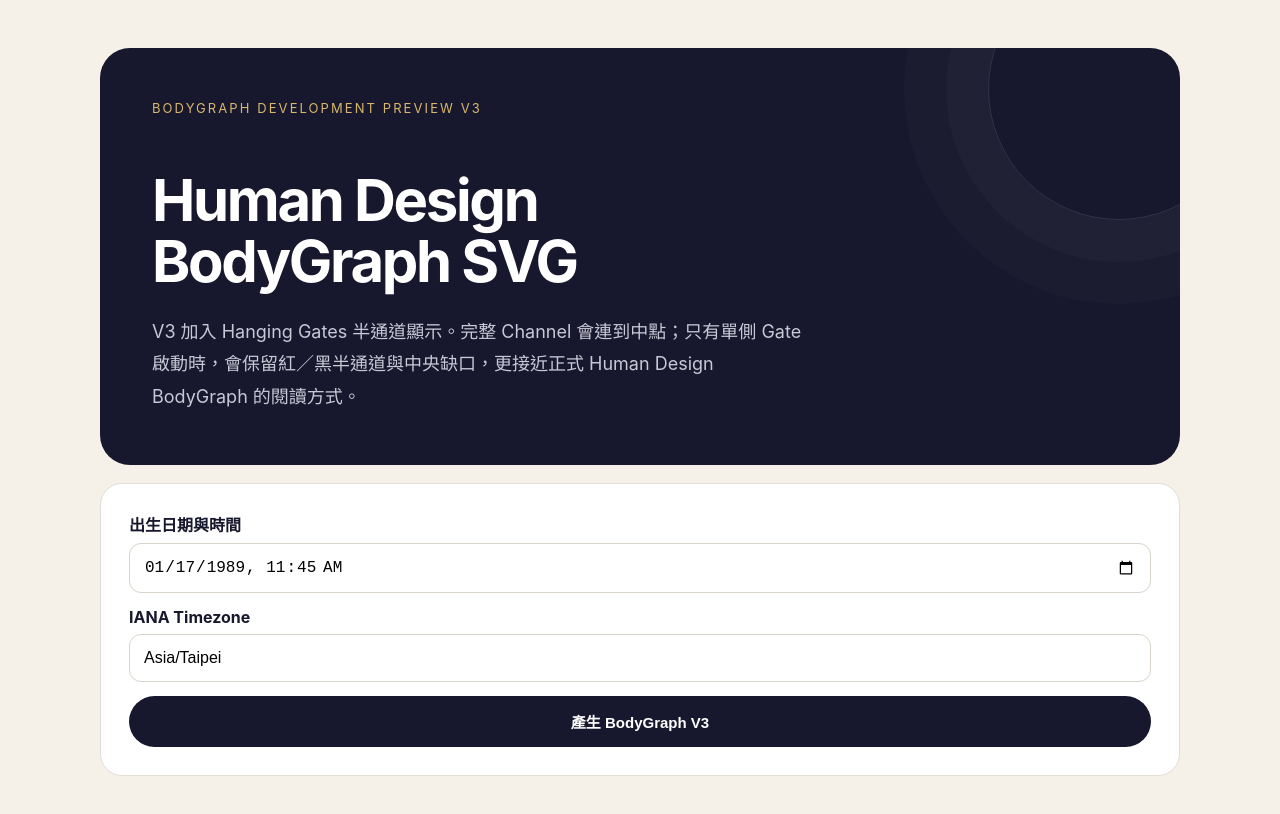
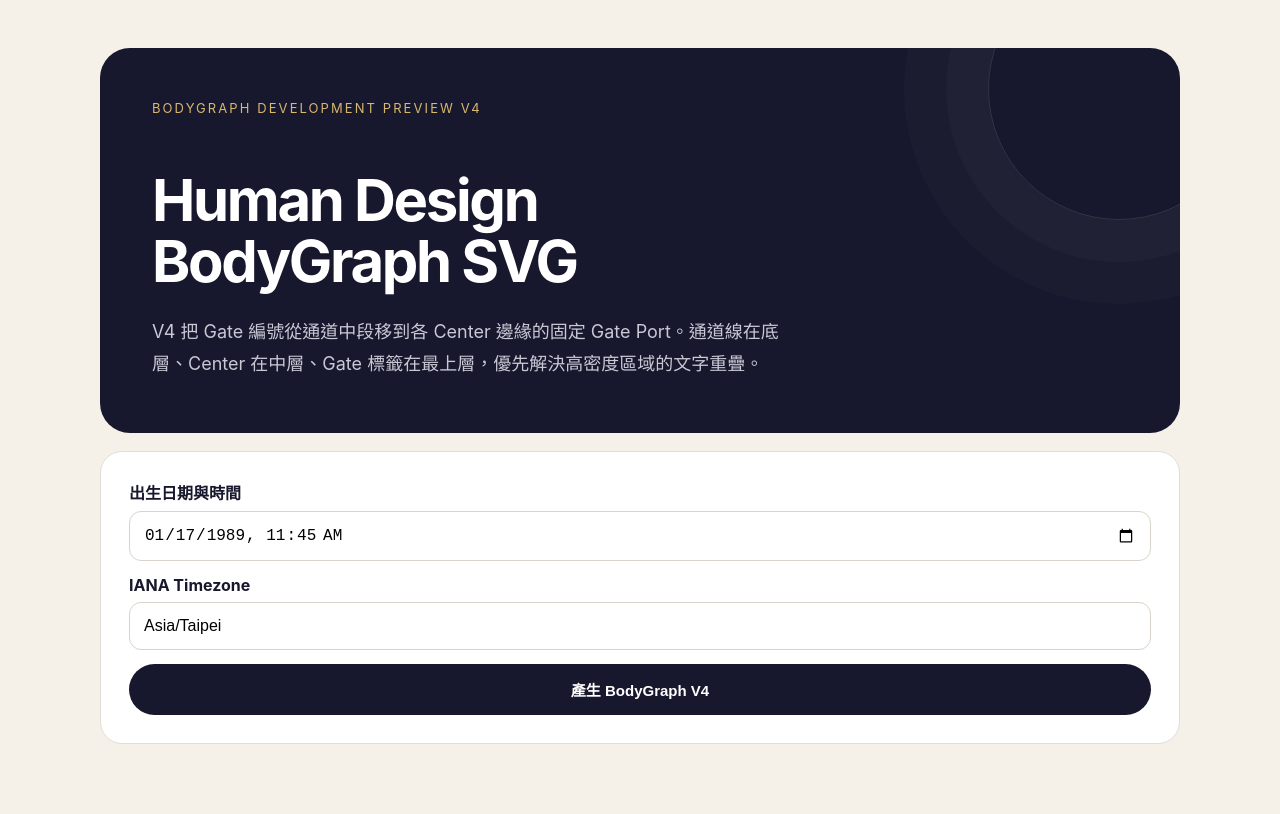
Before and after one commit to b9622024/human-design-fatloss-action, a Next.js app: page /dev/human-design-bodygraph in a window 1280 px wide. Shown: the top 814 px of the page. Built offline with nearby package versions, Linux system fonts and the light colour scheme.

Commit message:
Update BodyGraph preview to V4 gate-port layout

```diff
--- a/app/dev/human-design-bodygraph/page.tsx
+++ b/app/dev/human-design-bodygraph/page.tsx
@@ -47,10 +47,10 @@ export default function HumanDesignBodyGraphPage() {
   return (
     <main className="page-shell">
       <section className="hero-card">
-        <div className="eyebrow">BODYGRAPH DEVELOPMENT PREVIEW V3</div>
+        <div className="eyebrow">BODYGRAPH DEVELOPMENT PREVIEW V4</div>
         <h1 style={{ fontSize: "clamp(34px,6vw,58px)" }}>Human Design<br />BodyGraph SVG</h1>
         <p className="lead">
-          V3 加入 Hanging Gates 半通道顯示。完整 Channel 會連到中點；只有單側 Gate 啟動時，會保留紅／黑半通道與中央缺口，更接近正式 Human Design BodyGraph 的閱讀方式。
+          V4 把 Gate 編號從通道中段移到各 Center 邊緣的固定 Gate Port。通道線在底層、Center 在中層、Gate 標籤在最上層，優先解決高密度區域的文字重疊。
         </p>
       </section>
 
@@ -65,16 +65,16 @@ export default function HumanDesignBodyGraphPage() {
             <input value={timezone} onChange={(e) => setTimezone(e.target.value)} style={{ padding: 14, borderRadius: 12, border: "1px solid #d9d4ca", fontSize: 16 }} />
           </label>
           <button type="submit" disabled={loading} style={{ padding: 15, border: 0, borderRadius: 999, background: "#17172d", color: "white", fontWeight: 700, fontSize: 15 }}>
-            {loading ? "計算中…" : "產生 BodyGraph V3"}
+            {loading ? "計算中…" : "產生 BodyGraph V4"}
           </button>
         </form>
       </section>
 
       {result?.coreChart && (
         <section className="card" style={{ marginTop: 18 }}>
-          <h2 style={{ marginTop: 0 }}>BodyGraph Preview V3</h2>
+          <h2 style={{ marginTop: 0 }}>BodyGraph Preview V4</h2>
           <p style={{ marginTop: -4, opacity: 0.68, lineHeight: 1.6 }}>
-            黑色＝Personality，紅色＝Design，黑紅雙線＝同一 Gate 在兩側啟動。單側啟動會以半通道顯示；灰色為未啟動區段。
+            黑色＝Personality，紅色＝Design，黑紅雙線＝同一 Gate 在兩側啟動。Gate 編號固定在 Center 邊緣，不再跟著通道中段移動；半通道規則維持不變。
           </p>
           <div style={{ display: "flex", justifyContent: "center", overflowX: "auto" }}>
             <BodyGraph
```
